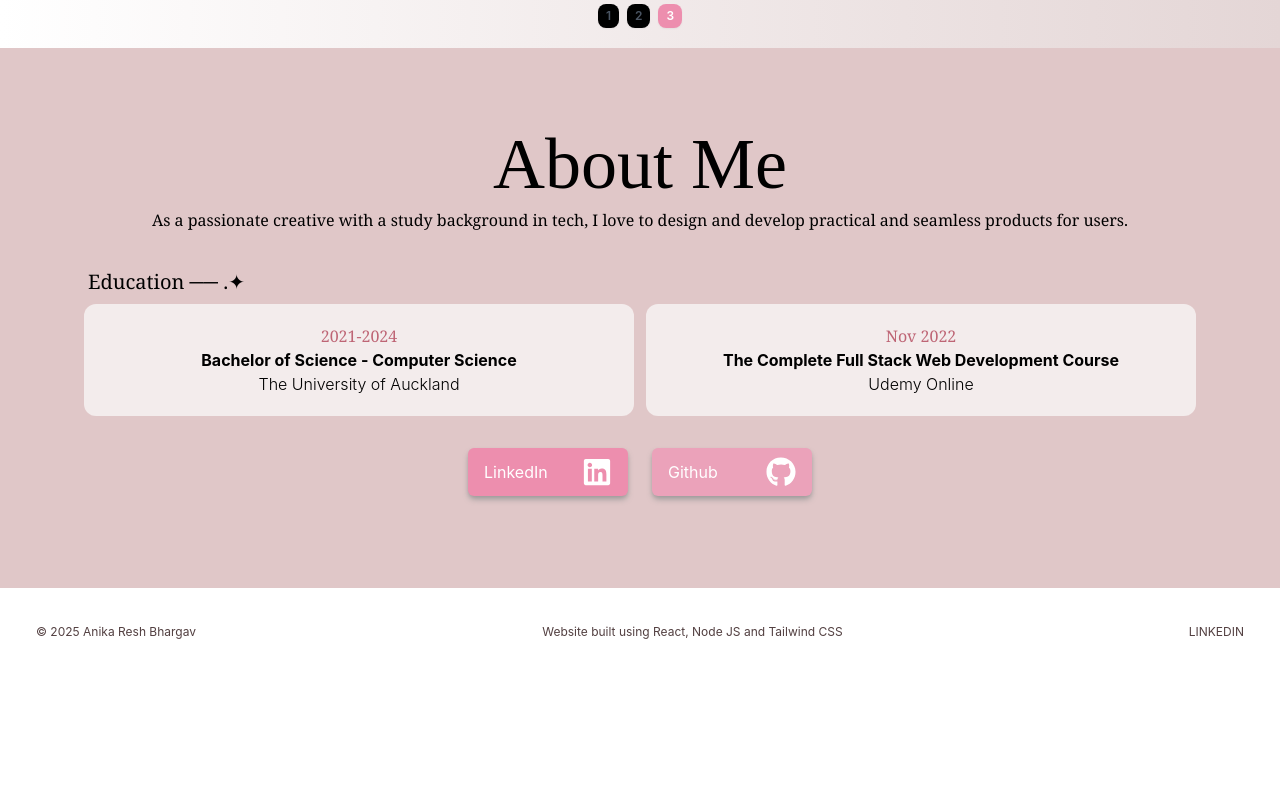
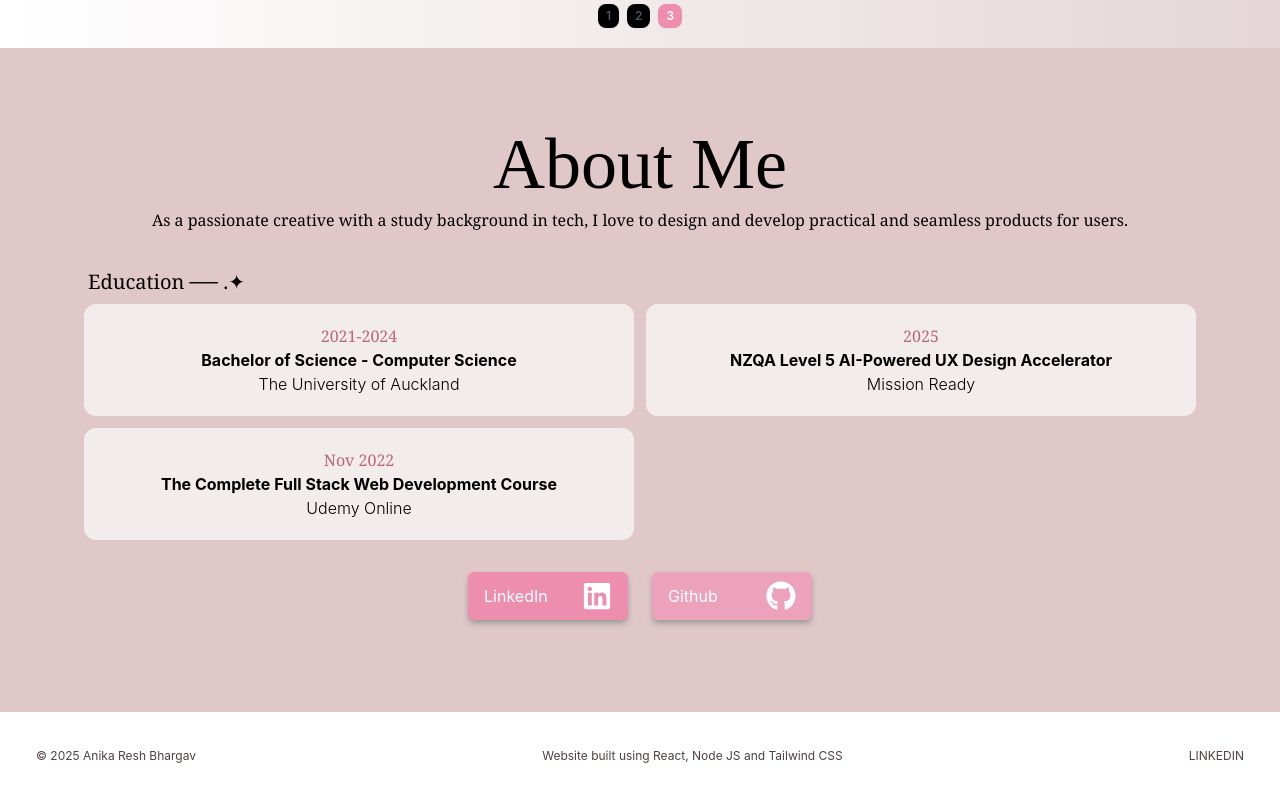
Before and after one commit to AnikaBhargav/portfolio-site, a React (Create React App) app: page / in a window 1280 px wide. Shown: the part 1344-2144 px from the top of the page. Before the commit the page ends 2020 px from the top, so only its background shows below. Built offline with nearby package versions, Linux system fonts and the light colour scheme.

Commit message:
new education - mission ready

```diff
--- a/src/components/About.jsx
+++ b/src/components/About.jsx
@@ -24,6 +24,11 @@ const About = () => {
             <p className='text-[#be6575] font-serif'>2021-2024</p>
             <h3 className='font-bold'>Bachelor of Science - Computer Science</h3>
             <p className='font-light'>The University of Auckland</p>
+          </div>
+          <div className="container content-div bg-[#f3ecec] rounded-xl p-5">
+            <p className='text-[#be6575] font-serif'>2025</p>
+            <h3 className='font-bold'>NZQA Level 5 AI-Powered UX Design Accelerator</h3>
+            <p className='font-light'>Mission Ready</p>
           </div>
           <div className="container content-div bg-[#f3ecec] rounded-xl p-5">
             <p className='text-[#be6575] font-serif'>Nov 2022</p>
```
